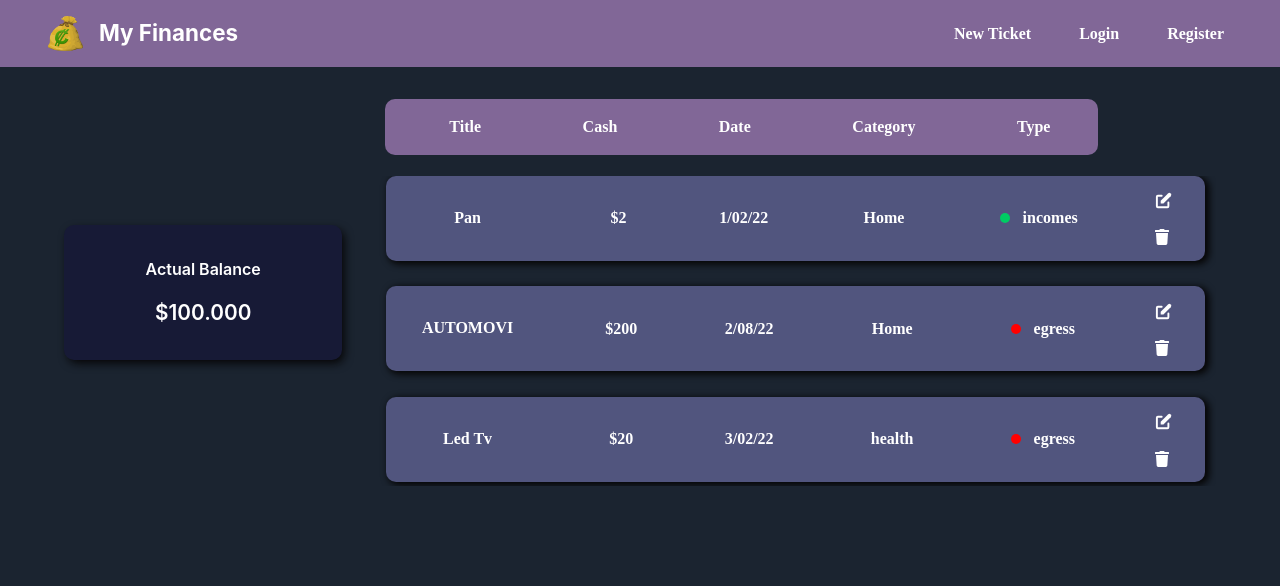
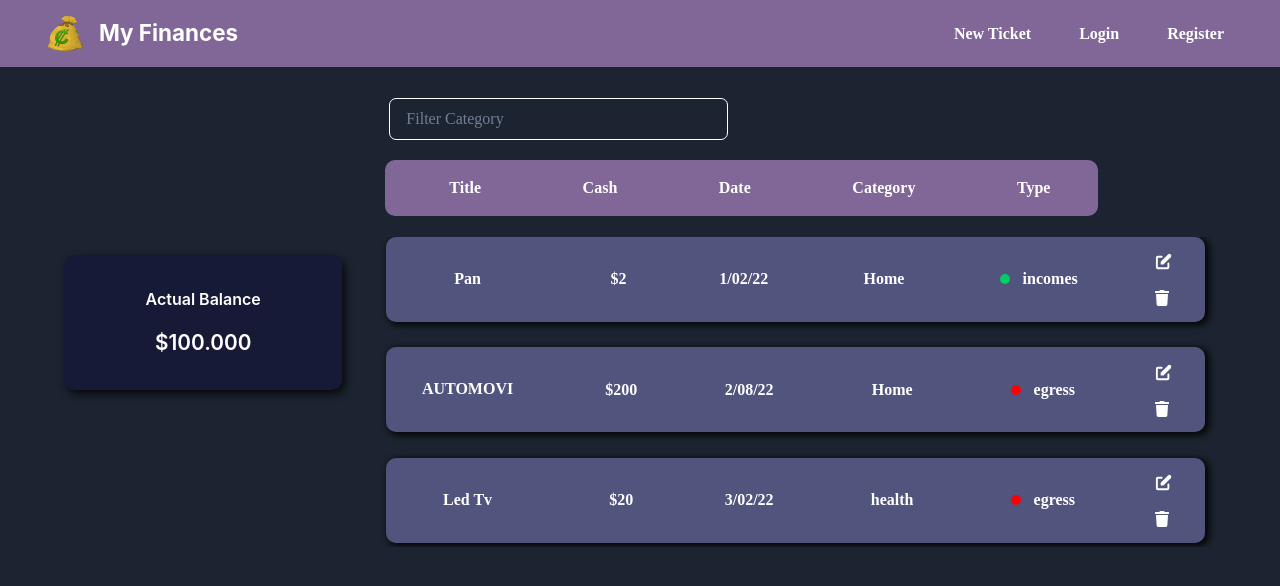
Before and after one commit to leandromartinez236/My-finances-App, a React (Create React App) app: page / in a window 1280 px wide. Shown: the top 586 px of the page. Built offline with nearby package versions, Linux system fonts and the light colour scheme.

Commit message:
filter by category

```diff
--- /dev/null
+++ b/src/components/SearchBar.js
@@ -0,0 +1,30 @@
+import { Flex, FormControl, Input } from "@chakra-ui/react";
+import React from "react";
+
+const SearchBar = ({ search }) => {
+  return (
+    <>
+      <FormControl
+        fontFamily="cursive"
+        ml="1rem"
+        color="#fff"
+        outline="none"
+        w={["70%", "60%", "50%", "40%"]}
+      >
+        <Flex align={"center"} gap={2}>
+          <Input
+            outline="1px solid white"
+            border="none"
+            id="search"
+            type="text"
+            color="#fff"
+            placeholder="Filter Category"
+            py={2}
+            onChange={search}
+          />
+        </Flex>
+      </FormControl>
+    </>
+  );
+};
+export default SearchBar;
--- a/src/pages/Cards.js
+++ b/src/pages/Cards.js
@@ -1,8 +1,13 @@
-import React from "react";
+import React, { useState } from "react";
 import { Box, Flex, Text } from "@chakra-ui/react";
 import Card from "../components/Card";
+import SearchBar from "../components/SearchBar";
+import debounce from "debounce";
 
 const Cards = () => {
+  const [searchTerm, setSearchTerm] = useState("");
+  const updateSearch = (e) => setSearchTerm(e?.target?.value);
+  const debouncedSearch = debounce(updateSearch, 1000);
   const data = [
     {
       id: 1,
@@ -77,6 +82,9 @@ const Cards = () => {
       minW="50%"
       flexDir="column"
     >
+      <Box>
+        <SearchBar search={debouncedSearch} />
+      </Box>
       <Box p="0 11px">
         <Box
           w="87%"
@@ -104,9 +112,22 @@ const Cards = () => {
         flexDirection="column"
         gap="1.6rem"
       >
-        {data.map((card) => (
-          <Card key={card.id} card={card} />
-        ))}
+        {data
+          .filter((card) => {
+            if (searchTerm === "") {
+              return card;
+            } else if (
+              card.category
+                .toLowerCase()
+                .includes(searchTerm.toString().toLowerCase())
+            ) {
+              return card;
+            }
+            return false;
+          })
+          .map((card) => (
+            <Card key={card.id} card={card} />
+          ))}
       </Flex>
     </Flex>
   );
--- a/src/pages/Home.js
+++ b/src/pages/Home.js
@@ -7,7 +7,7 @@ const Home = () => {
     <Box>
       <Flex bgColor="#1B2430">
         <Flex
-          h="100%"
+          h="fit-content"
           gap="2rem"
           flexDirection={["column", "column", "unset", "unset"]}
           minW="90%"
```
